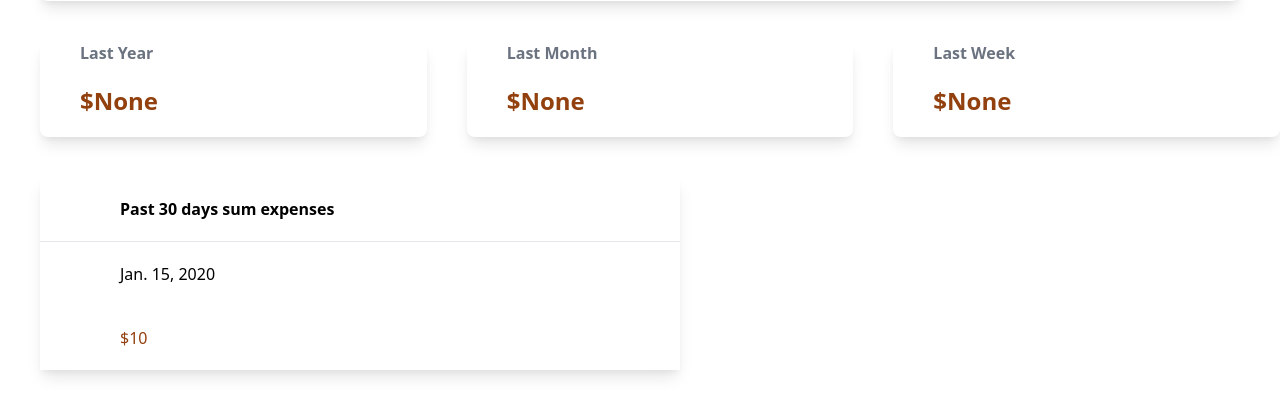
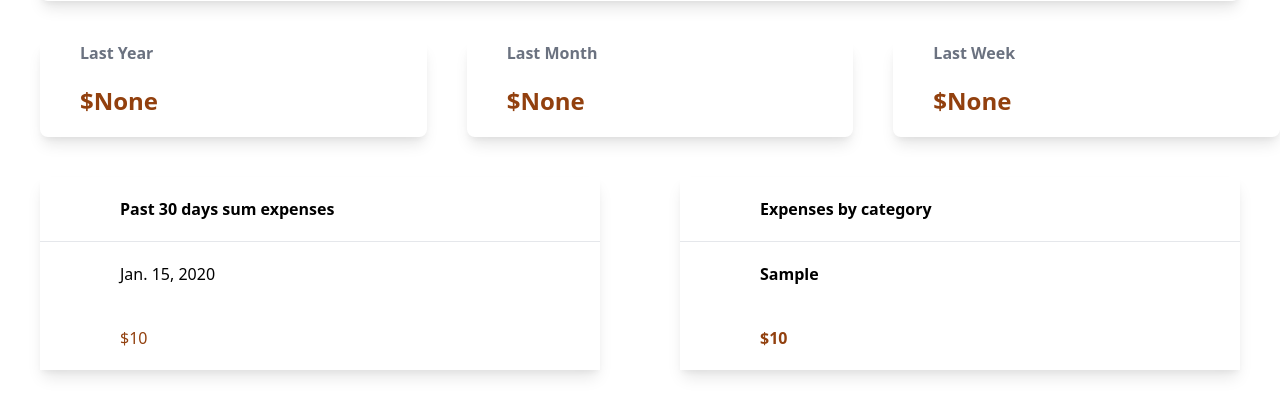
Before and after one commit to RalitsaTerzieva/expense-tracker-app, a Django app: page / in a window 1280 px wide. Shown: the part 607-1017 px from the top of the page. Run offline with Django 4.2, Linux system fonts and the light colour scheme; tables that the repository leaves empty hold one stand-in row (values such as "Sample post"); style sheets or scripts are compiled from the project's sources.

Commit message:
Add table with sum by category

```diff
--- a/trackerapp/templates/trackerapp/index.html
+++ b/trackerapp/templates/trackerapp/index.html
@@ -103,6 +103,22 @@
                    {% endfor %}
                 </div>
             </div>
+            <div class='w-1/2 shadow-lg m-10'>
+                <div class='flex flex-wrap space-x-40 font-bold px-20 py-5'>
+                    <span>Expenses by category</span>
+                </div>
+                <hr/>
+                <div id='30-day-table'>
+                   {% for categorical_sum in categorical_sums %}
+                   <div class='flex flex-wrap px-20 py-5'>
+                    <span class='font-semibold'>{{ categorical_sum.category }}</span>
+                   </div>
+                   <div class='flex flex-wrap px-20 py-5'>
+                    <span class='text-yellow-800 font-semibold'>${{ categorical_sum.sum|intcomma }}</span>
+                   </div>
+                   {% endfor %}
+                </div>
+            </div>
         </div>
 
 {% endblock %}
--- a/trackerapp/views.py
+++ b/trackerapp/views.py
@@ -31,6 +31,8 @@
 
     daily_sums = Expense.objects.filter().values('date').order_by('date').annotate(sum=Sum('amount'))
 
+    categorical_sums = Expense.objects.filter().values('category').order_by('category').annotate(sum=Sum('amount'))
+
     expense_form = ExpenseForm()
 
     return render(request,'trackerapp/index.html',
@@ -40,7 +42,8 @@
                     'yearly_sum':yearly_sum,
                     'monthly_sum':monthly_sum,
                     'weekly_sum':weekly_sum,
-                    'daily_sums':daily_sums
+                    'daily_sums':daily_sums,
+                    'categorical_sums': categorical_sums
                     })
 
 
```
